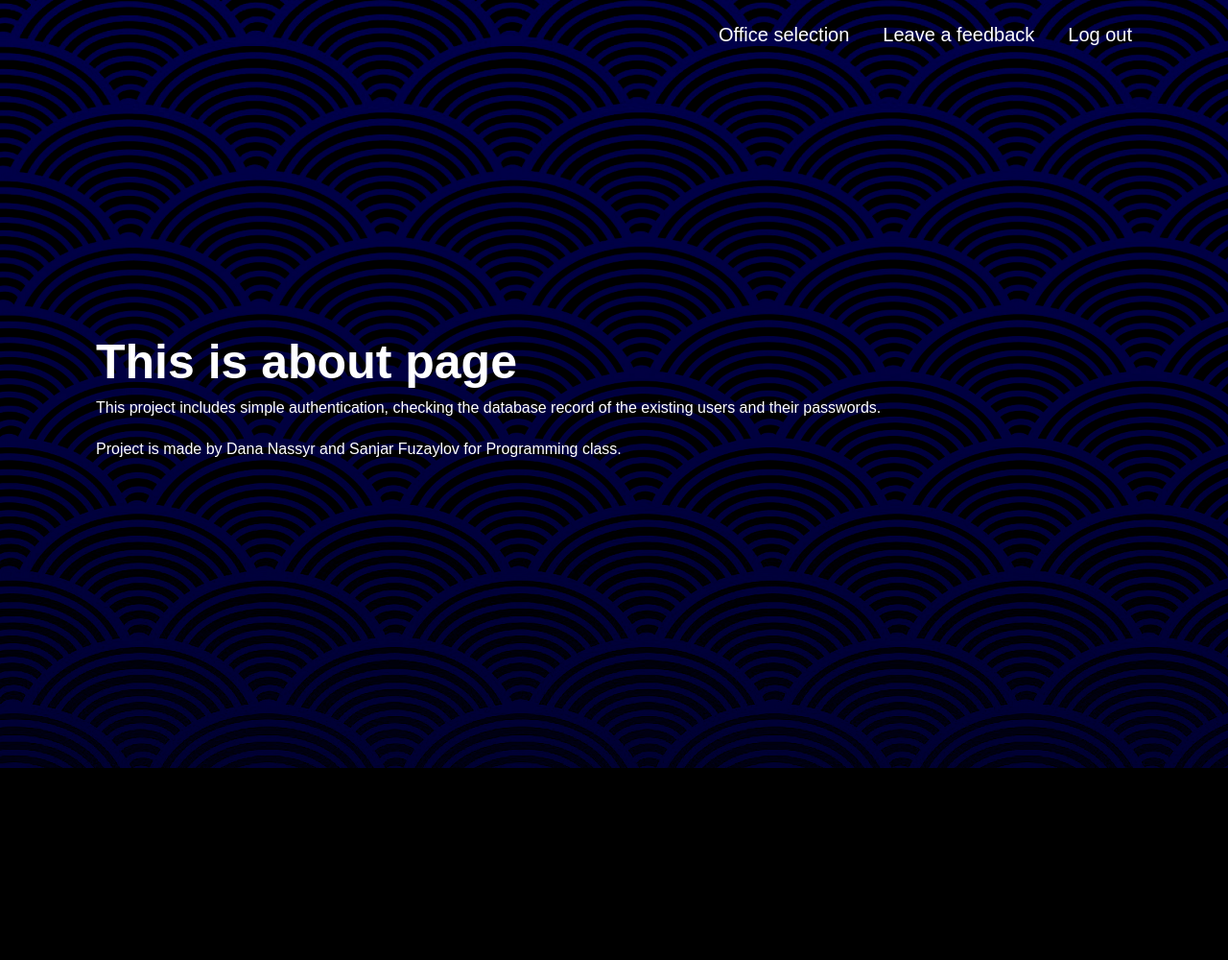
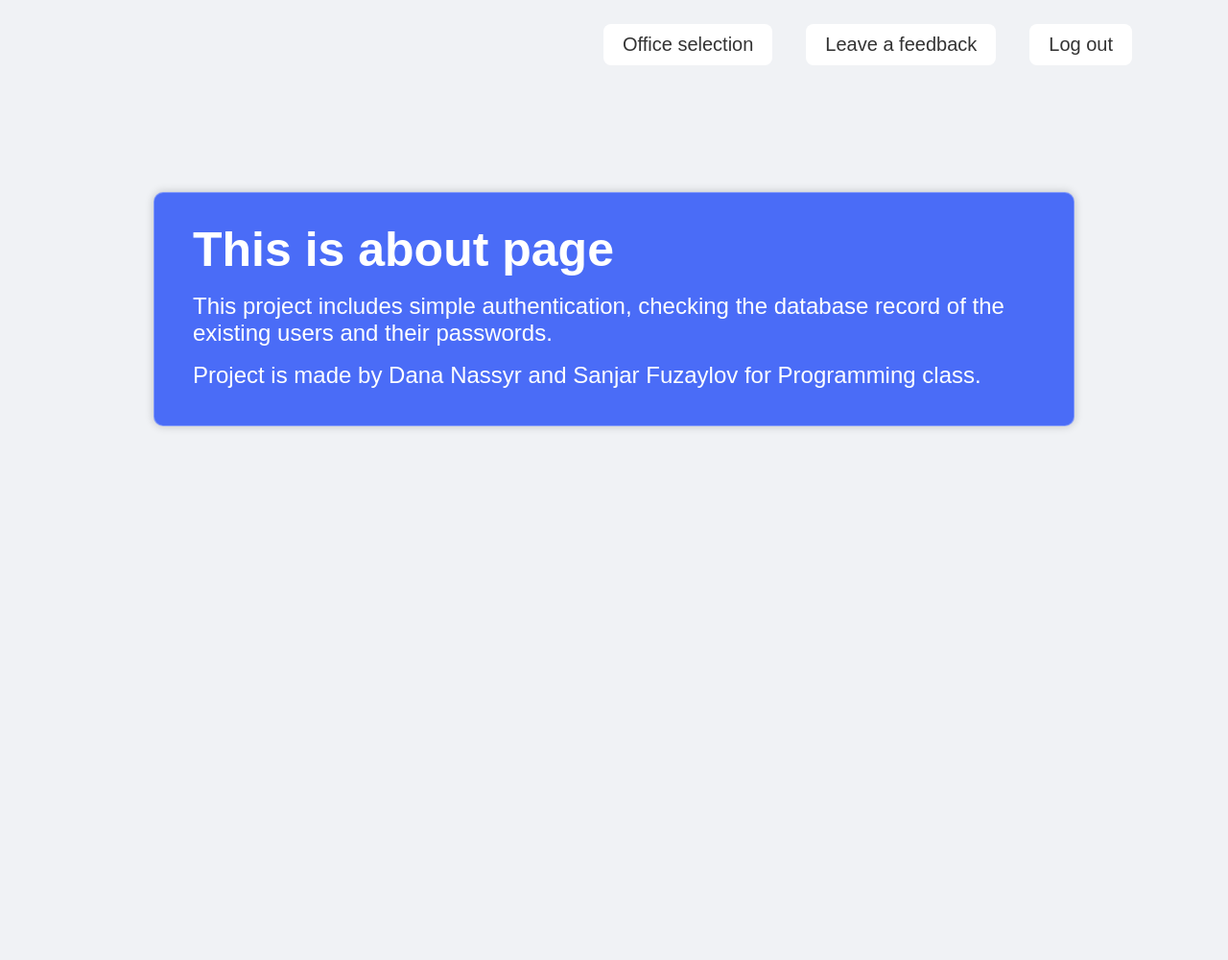
Before and after one commit to 07dnk22/Software-Project, a PHP site: page /AboutPage.html in a window 1280 px wide. Shown: the whole page at 96% size. Before the commit the page ends 800 px from the top, so only its background shows below. Run offline with PHP 8.4, Linux system fonts and the light colour scheme.

Commit message:
Visual improvements

```diff
--- a/AboutPage.css
+++ b/AboutPage.css
@@ -7,11 +7,12 @@
     font-family: 'Poppins', sans-serif;
 }
 
-main{
+body{
     height: 100vh;
-    background: url('image.jpg');
+    background-color: #f0f2f5;
     background-size: cover;
     background-position: center;
+    justify-content: center;
 }
 
 a{
@@ -59,44 +60,40 @@ a{
     transition: transform .5s;
 }
 
-.navbar ul li:hover::after{
-    transform: scaleX(1);
-    transform-origin: left;
-}
-
 .navbar ul li button{
     font-size: 20px;
     font-weight: 500;
-    background: none;
+    background-color: #ffffff;
     border: none;
-    padding: 0;
-    color: #fff;
+    border-radius: 8px;
+    padding: 10px 20px;
+    color: #333;
     cursor: pointer;
 }
 
-.content{
+.container {
     display: flex;
-    align-items: center;
-    height: 100vh;
-    padding: 50px 100px 0;
+    flex-direction: column;
+    width: 75%;
+    background: transparent;
+    border: 1px solid rgba(255, 255, 255, 0.3);
+    border-radius: 10px;
+    backdrop-filter: blur(10px);
+    box-shadow: 0 0 10px rgba(0, 0, 0, 0.2);
+    background-color: #4a6cf7;
+    padding: 30px 40px;
+    margin: 200px auto;
     color: #fff;
 }
 
 .info h1{
+    margin-top: 0;
     font-size: 50px;
 }
 
 .info p{
-    margin: 10px 0 25px;
+        display: block;
+        margin: 16px 0 8px;
+        font-size: 24px;
+        font-weight: 400;
 }
-
-.btn{
-    display: inline-block;
-    padding: 12px 50px;
-    background: #fff;
-    border-radius: 40px;
-    box-shadow: 0 0 10px rgba(0, 0, 0, .1);
-    font-size: 16px;
-    color: #333;
-    font-weight: 600;
-}
--- a/AboutPage.html
+++ b/AboutPage.html
@@ -22,7 +22,7 @@
             </ul>
         </nav>
 
-        <div class="content">
+        <div class="container">
             <div class="info">
                 <h1>This is about page</h1>
                 <p>This project includes simple authentication, checking the database record of the existing users and their passwords.</p>
```
